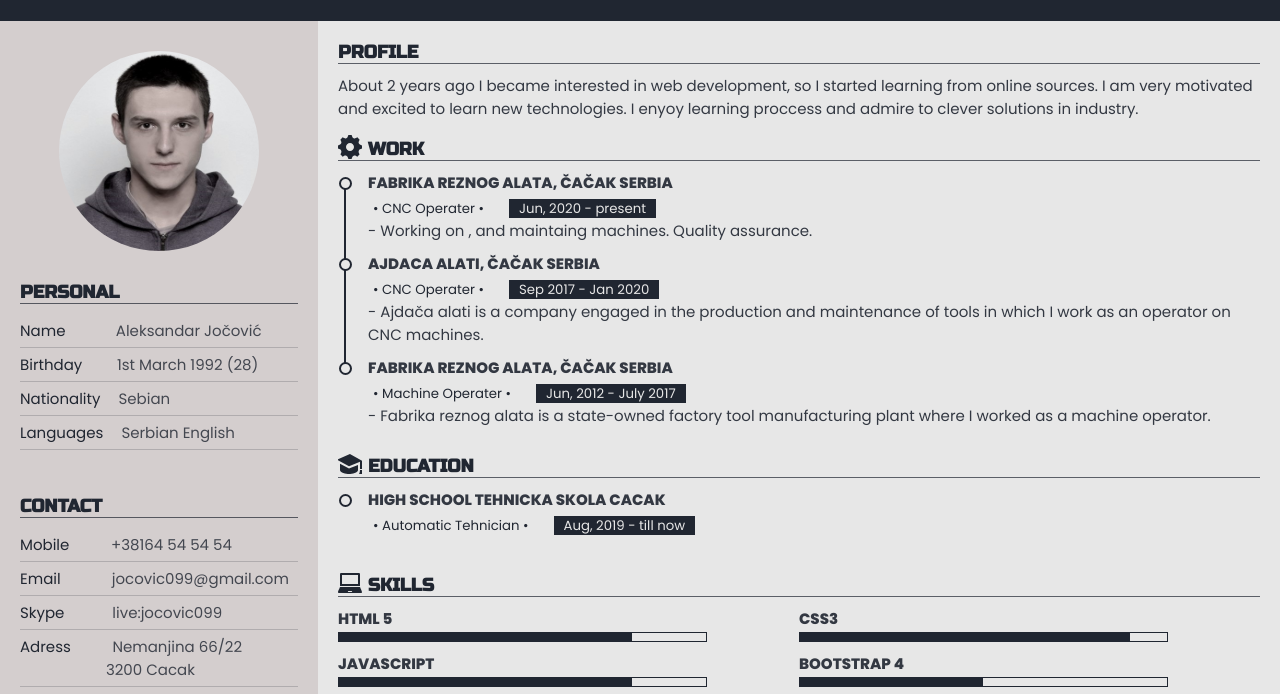
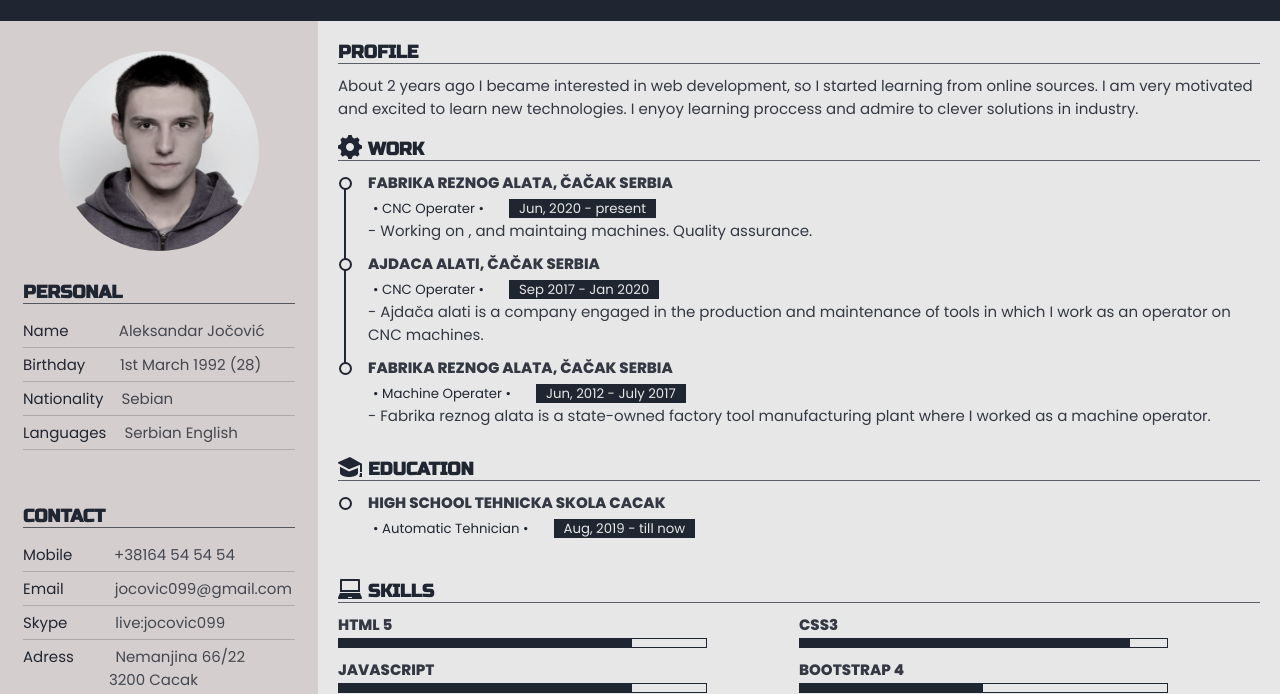
Before and after one commit to Aleksandar-Jocovic/CV, a plain HTML site: page index.html in a window 1280 px wide. Shown: the part 94-788 px from the top of the page. Drawn offline with Linux system fonts and the light colour scheme.

Commit message:
list width and margin.

```diff
--- a/styles/_aside.scss
+++ b/styles/_aside.scss
@@ -1,5 +1,5 @@
 aside {
-  padding: 30px 20px;
+  padding: 30px 23px;
   display: flex;
   flex-direction: column;
   align-items: center;
@@ -7,7 +7,7 @@ aside {
   width: 450px;
   color: $dark;
   ul {
-    margin-bottom: 45px;
+    margin-bottom: 55px;
     align-self: flex-start;
   }
 
@@ -17,7 +17,7 @@ aside {
     font-family: 'Poppins', sans-serif;
     border-bottom: 1px solid rgba($color:$dark, $alpha: 0.2);
     padding: 5px 0;
-    width: 278px;
+    width: 272px;
 
     p {
       display: inline-block;
--- a/styles/_main-section.scss
+++ b/styles/_main-section.scss
@@ -50,6 +50,7 @@ section {
   width: 100%;
   overflow: hidden;
   position: relative;
+  margin-bottom: 3px;
 
   h3 {
      padding-left: 30px;
```
Also changed, not shown: styles/style.css, 1 other file.
